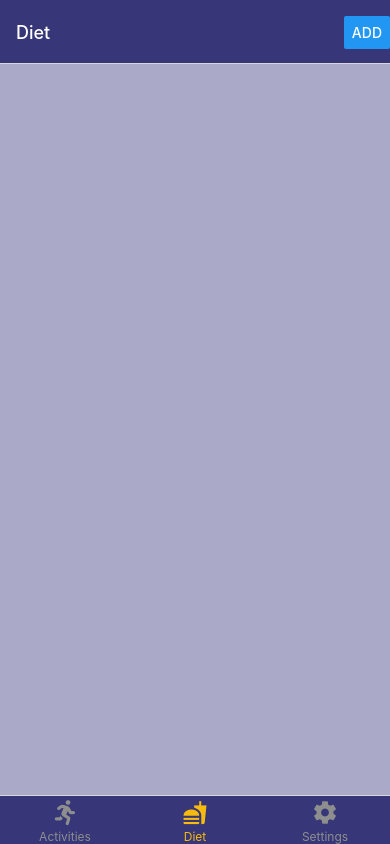
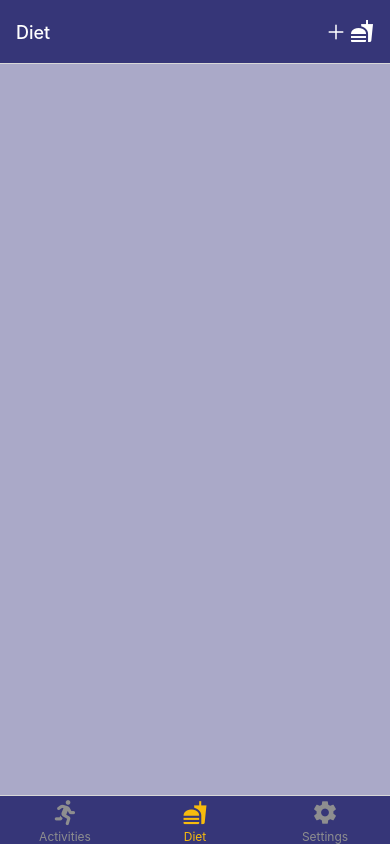
Before and after one commit to beibeixx/CS5520-Assignment-2, a React Native app: screen /Diet in a window 390 px wide. Built offline with nearby package versions, Linux system fonts and the light colour scheme.

Commit message:
Add Pressable Button Component and update the current buttons

```diff
--- /dev/null
+++ b/Components/PressableButton.js
@@ -0,0 +1,50 @@
+import { StyleSheet, Text, View, Pressable } from "react-native";
+import React from "react";
+import { colorHelper } from "../Helper/colorHelper";
+
+export default function PressableButton({
+  children,
+  onPress,
+  title,
+  componentStyle,
+  pressedStyle,
+}) {
+  return (
+    <Pressable
+      onPress={onPress}
+      style={({ pressed }) => [
+        componentStyle,
+        styles.button,
+        pressed && styles.pressedStyle,
+      ]}
+      android_ripple={{
+        color: colorHelper.background.pageChange,
+        borderless: false,
+      }}
+    >
+      {children}
+    </Pressable>
+  );
+}
+
+const styles = StyleSheet.create({
+  button: {
+    // backgroundColor: '#2196F3',
+    paddingVertical: 12,
+    paddingHorizontal: 16,
+    borderRadius: 4,
+    // alignItems: 'center',
+    // justifyContent: 'center',
+  },
+  text: {
+    color: "white",
+    fontSize: 16,
+    fontWeight: "bold",
+  },
+  pressedStyle: {
+    // backgroundColor: '#1976D2',
+  },
+  pressedText: {
+    color: "rgba(255, 255, 255, 0.8)",
+  },
+});
--- a/Screens/Activities.js
+++ b/Screens/Activities.js
@@ -9,6 +9,9 @@ import React, { useEffect } from "react";
 import ItemsList from "../Components/ItemsList";
 import { useTheme } from "../context/ThemeContext";
 import { shapeHelper } from "../Helper/shapeHelper";
+import PressableButton from "../Components/PressableButton";
+import Ionicons from '@expo/vector-icons/Ionicons';
+import FontAwesome5 from "@expo/vector-icons/FontAwesome5";
 
 export default function Activities({ navigation }) {
   const { theme } = useTheme();
@@ -23,7 +26,12 @@ export default function Activities({ navigation }) {
 
   useEffect(() => {
     navigation.setOptions({
-      headerRight: () => <Button title="Add" onPress={handleAddActivity} />,
+      headerRight: () => (
+        <PressableButton onPress={handleAddActivity} componentStyle={styles.icon}>
+          <Ionicons name="add-outline" size={24} color="white" />
+          <FontAwesome5 name="running" size={24} color="white" />
+          </PressableButton>
+      ),
     });
   }, []);
 
@@ -43,4 +51,8 @@ const styles = StyleSheet.create({
     flex: 1,
     padding: shapeHelper.padding.mainPage,
   },
+  icon: {
+    flexDirection: 'row',
+    gap: 2,
+  }
 });
--- a/Screens/AddActivity.js
+++ b/Screens/AddActivity.js
@@ -15,6 +15,7 @@ import Inputs from "../Components/Inputs";
 import Labels from "../Components/Labels";
 import ButtonSet from "../Components/ButtonSet";
 import { shapeHelper } from "../Helper/shapeHelper";
+import PressableButton from "../Components/PressableButton";
 
 // Define available activity types
 const activityTypes = [
@@ -46,8 +47,7 @@ export default function AddActivity({ navigation }) {
       return;
     }
 
-    const durationNum = parseInt(duration);
-    if (isNaN(durationNum) || durationNum <= 0) {
+    if (!duration.match(/^\d+$/) || parseInt(duration) <= 0) {
       Alert.alert("Invalid Input", "Duration must be a positive number");
       return;
     }
@@ -87,7 +87,7 @@ export default function AddActivity({ navigation }) {
       <Inputs
         value={duration}
         onChangeText={setDuration}
-        keyboardType="numeric"
+        keyboardType="n umeric"
         style={styles.input}
       />
       <Labels>Date *</Labels>
@@ -114,8 +114,8 @@ export default function AddActivity({ navigation }) {
         />
       )}
       <ButtonSet>
-        <Button title="Cancel" onPress={() => navigation.goBack()} />
-        <Button title="Save" onPress={handleSave} />
+        <PressableButton title="Cancel" onPress={() => navigation.goBack()} />
+        <PressableButton title="Save" onPress={handleSave} />
       </ButtonSet>
     </View>
   );
--- a/Screens/AddDiet.js
+++ b/Screens/AddDiet.js
@@ -13,6 +13,7 @@ import Inputs from "../Components/Inputs";
 import Labels from "../Components/Labels";
 import ButtonSet from "../Components/ButtonSet";
 import { shapeHelper } from "../Helper/shapeHelper";
+import PressableButton from "../Components/PressableButton";
 
 export default function AddDiet({ navigation }) {
   const [description, setDescription] = useState("");
@@ -98,8 +99,8 @@ export default function AddDiet({ navigation }) {
       )}
 
       <ButtonSet>
-        <Button title="Cancel" onPress={() => navigation.goBack()} />
-        <Button title="Save" onPress={handleSave} />
+        <PressableButton title="Cancel" onPress={() => navigation.goBack()} />
+        <PressableButton title="Save" onPress={handleSave} />
       </ButtonSet>
     </View>
   );
--- a/Screens/Diet.js
+++ b/Screens/Diet.js
@@ -10,6 +10,9 @@ import React, { useEffect } from "react";
 import ItemsList from "../Components/ItemsList";
 import { useTheme } from "../context/ThemeContext";
 import { shapeHelper } from "../Helper/shapeHelper";
+import PressableButton from "../Components/PressableButton";
+import MaterialCommunityIcons from "@expo/vector-icons/MaterialCommunityIcons";
+import Ionicons from "@expo/vector-icons/Ionicons";
 
 export default function Diet({ navigation }) {
   const { theme } = useTheme();
@@ -23,7 +26,12 @@ export default function Diet({ navigation }) {
   // Set up the "Add" button in the navigation header
   useEffect(() => {
     navigation.setOptions({
-      headerRight: () => <Button title="Add" onPress={handleAddDiet} />,
+      headerRight: () => (
+        <PressableButton onPress={handleAddDiet} componentStyle={styles.icon}>
+          <Ionicons name="add-outline" size={24} color="white" />
+          <MaterialCommunityIcons name="food" size={24} color="white" />
+        </PressableButton>
+      ),
     });
   }, []);
 
@@ -42,4 +50,8 @@ const styles = StyleSheet.create({
     flex: 1,
     padding: shapeHelper.padding.mainPage,
   },
+  icon: {
+    flexDirection: 'row',
+    gap: 2,
+  }
 });
--- a/Screens/Settings.js
+++ b/Screens/Settings.js
@@ -8,6 +8,7 @@ import { StyleSheet, View, Button } from "react-native";
 import React from "react";
 import { useTheme } from "../context/ThemeContext";
 import { shapeHelper } from "../Helper/shapeHelper";
+import PressableButton from "../Components/PressableButton";
 
 export default function Settings() {
   const { toggleTheme, theme } = useTheme();
@@ -18,7 +19,7 @@ export default function Settings() {
     >
       <View style={styles.buttonContainer}>
         {/* Button to toggle between light and dark themes */}
-        <Button title="Toggle Theme" onPress={toggleTheme} />
+        <PressableButton title="Toggle Theme" onPress={toggleTheme} />
       </View>
     </View>
   );
```
Also changed, not shown: MyTab.js (+13 -3 lines).
